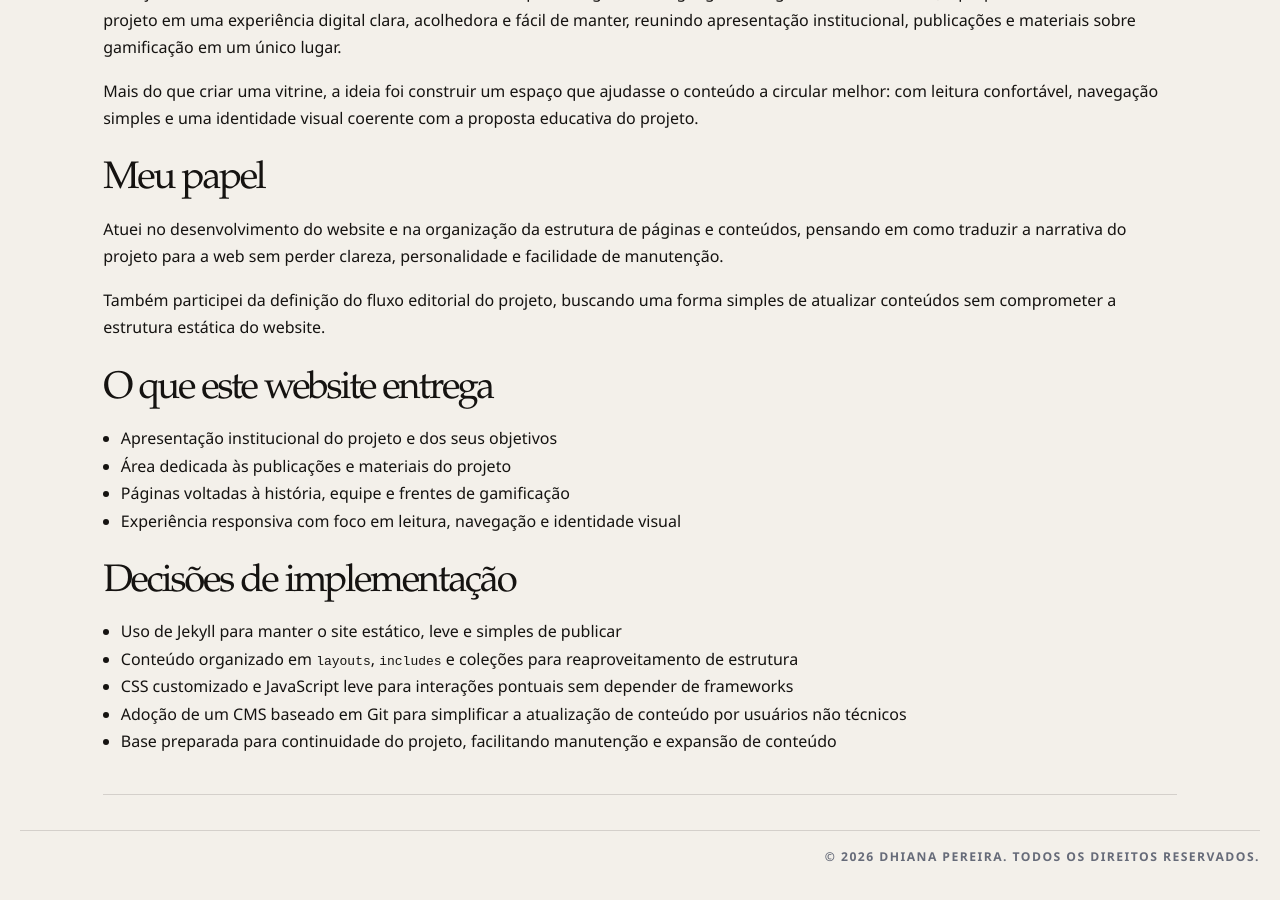
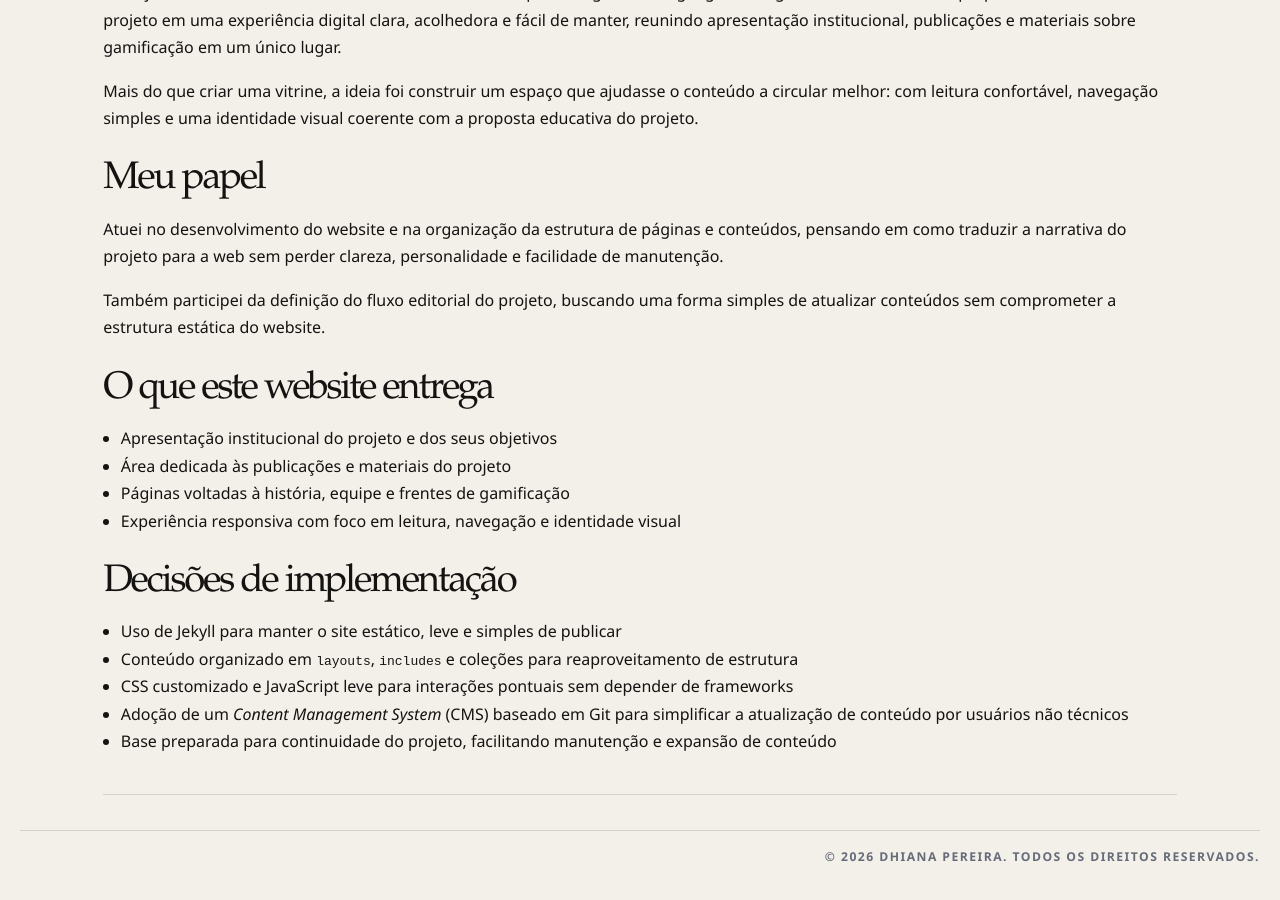
Before and after one commit to dhianapereira/dhianapereira.github.io, a Jekyll site: the page built from _projects/projeto-sala-website.md, in a window 1280 px wide and 900 px high, scrolled down 1524 px. Built offline with Jekyll 4.4.1, drawn with Linux system fonts in a browser that asks for light colours.

Commit message:
update projeto sala doc

```diff
--- a/_projects/projeto-sala-website.md
+++ b/_projects/projeto-sala-website.md
@@ -64,5 +64,5 @@ Também participei da definição do fluxo editorial do projeto, buscando uma fo
 - Uso de Jekyll para manter o site estático, leve e simples de publicar
 - Conteúdo organizado em `layouts`, `includes` e coleções para reaproveitamento de estrutura
 - CSS customizado e JavaScript leve para interações pontuais sem depender de frameworks
-- Adoção de um CMS baseado em Git para simplificar a atualização de conteúdo por usuários não técnicos
+- Adoção de um _Content Management System_ (CMS) baseado em Git para simplificar a atualização de conteúdo por usuários não técnicos
 - Base preparada para continuidade do projeto, facilitando manutenção e expansão de conteúdo
```
